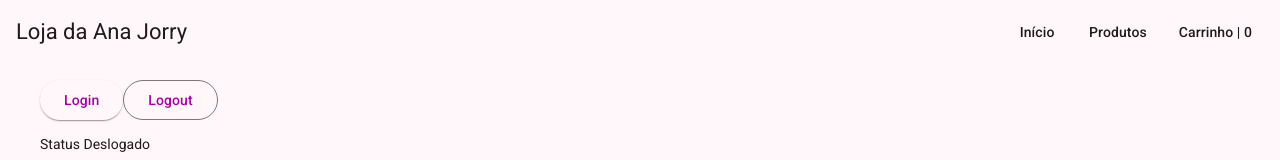
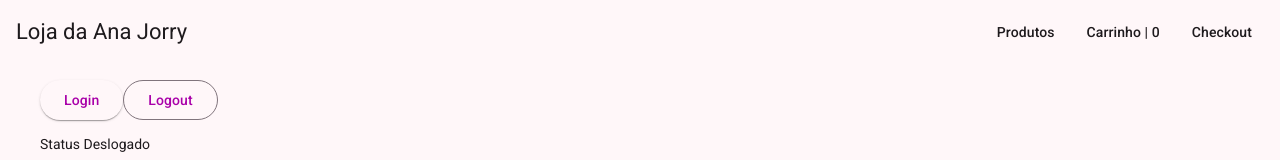
Before and after one commit to anajorryy/e-commerce-aluno, an Angular app: page / in a window 1280 px wide. Shown: the top 160 px of the page. Built offline with nearby package versions, Linux system fonts and the light colour scheme.

Commit message:
Atualização do Menu de Navegação

```diff
--- a/src/app/shared/layout/header/header.html
+++ b/src/app/shared/layout/header/header.html
@@ -1,8 +1,9 @@
 <mat-toolbar color="primary">
     <span>{{nomeLoja}}</span>
+
     <span class = "flex-spacer"></span>
-    <button mat-button routerLink="/">Início</button>
+
     <button mat-button routerLink="/produtos">Produtos</button>
     <button mat-button routerLink="/carrinho">Carrinho | {{quantidadeHeader()}}</button>
-
+    <button mat-button routerLink="/checkout">Checkout</button>
 </mat-toolbar>
```
